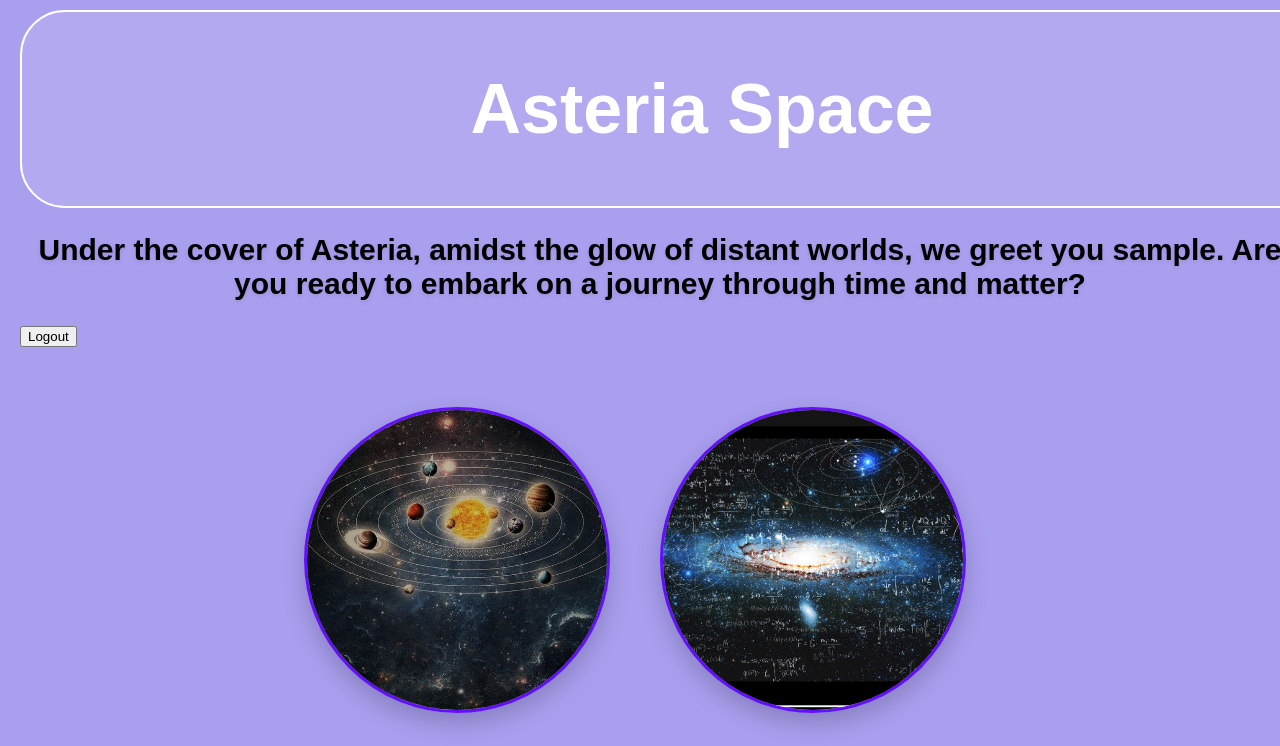
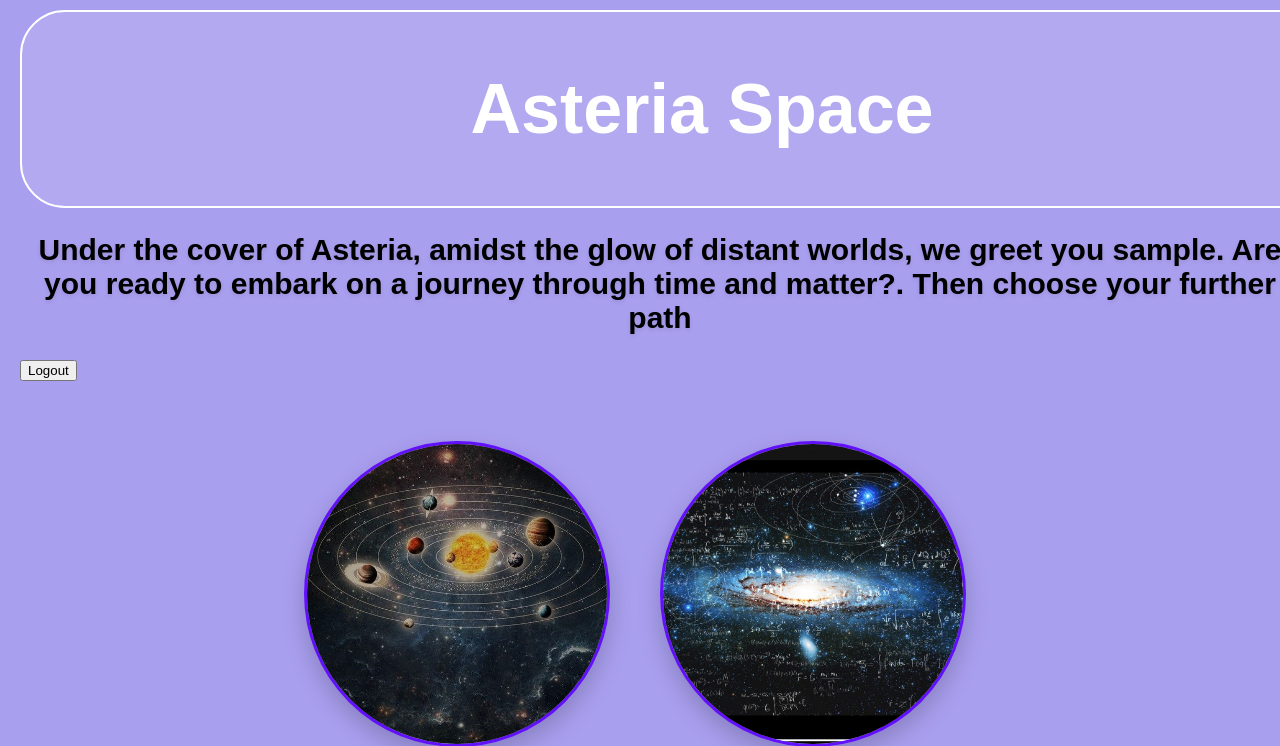
Before and after one commit to sofiakiosova37-boop/Deno-, a Flask app: page /menu in a window 1280 px wide; the page is wider, and only the part inside the window is pictured. Shown: the top 746 px of that part. Run offline with Flask 3, Linux system fonts and the light colour scheme; the visitor is signed in with stand-in values (Sample User, id 1).

Commit message:
Додала напис

```diff
--- a/Demo/templates/index.html
+++ b/Demo/templates/index.html
@@ -9,7 +9,7 @@
         <h1>Asteria Space</h1>
     </div>
     <div class= "mainText">
-        <h2>Under the cover of Asteria, amidst the glow of distant worlds, we greet you {{user}}. Are you ready to embark on a journey through time and matter?</h2>
+        <h2>Under the cover of Asteria, amidst the glow of distant worlds, we greet you {{user}}. Are you ready to embark on a journey through time and matter?. Then choose your further path</h2>
     </div>
 
     <a href="/logout">
```
